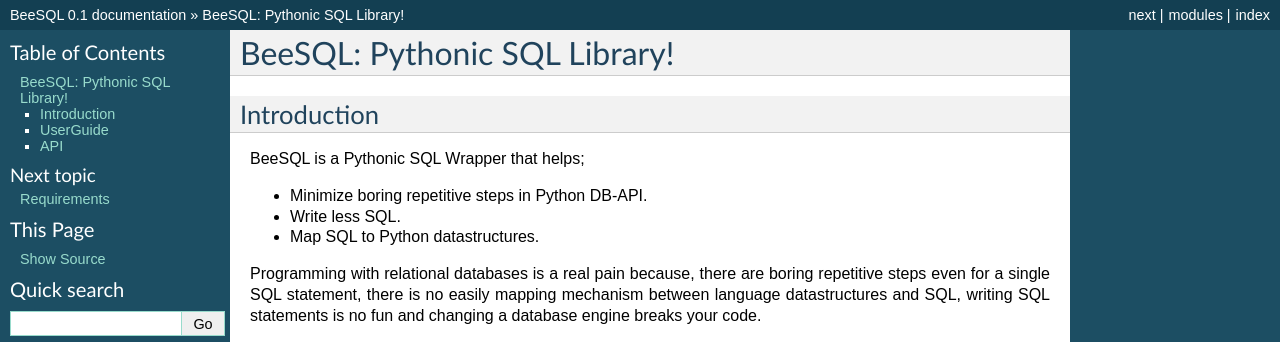
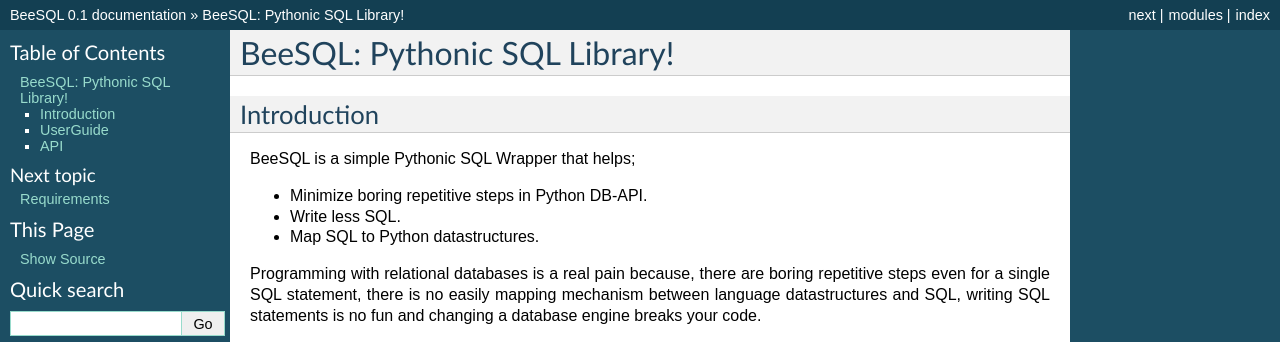
Before and after one commit to kasun/BeeSQL, a Sphinx documentation site: the page built from docs/index.rst, in a window 1280 px wide. Shown: the top 342 px of the page. Built offline with Sphinx 7.4.7, drawn with Linux system fonts in a browser that asks for light colours.

```diff
--- a/docs/index.rst
+++ b/docs/index.rst
@@ -9,7 +9,7 @@ BeeSQL: Pythonic SQL Library!
 Introduction
 ------------
 
-BeeSQL is a Pythonic SQL Wrapper that helps;
+BeeSQL is a simple Pythonic SQL Wrapper that helps;
 
 - Minimize boring repetitive steps in Python DB-API.
 - Write less SQL.
--- a/setup.py
+++ b/setup.py
@@ -3,7 +3,7 @@
 from distutils.core import setup
 
 setup(name='BeeSQL',
-    version='1.0',
+    version='0.1',
     description='Pythonic SQL library',
     author='Kasun Herath',
     author_email='kasunh01@gmail.com',
```
Also changed, not shown: README.md (+1 -1 lines).
